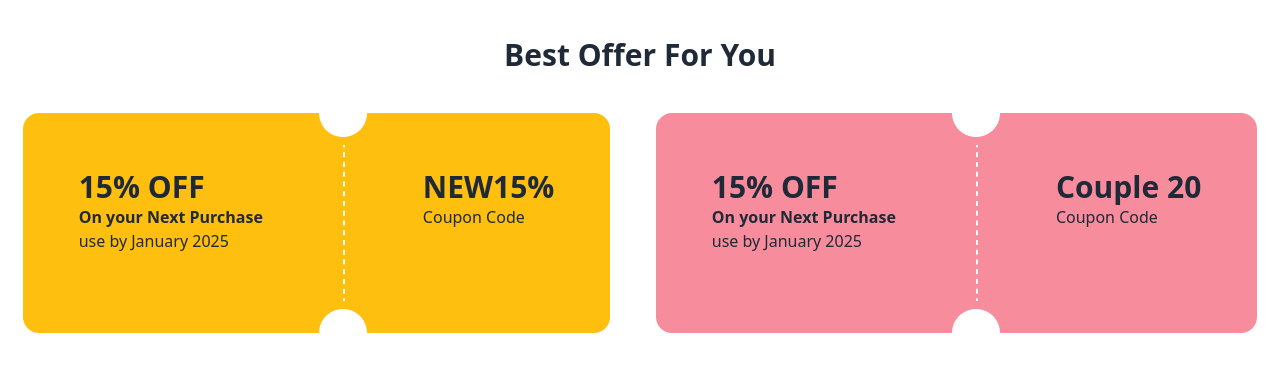
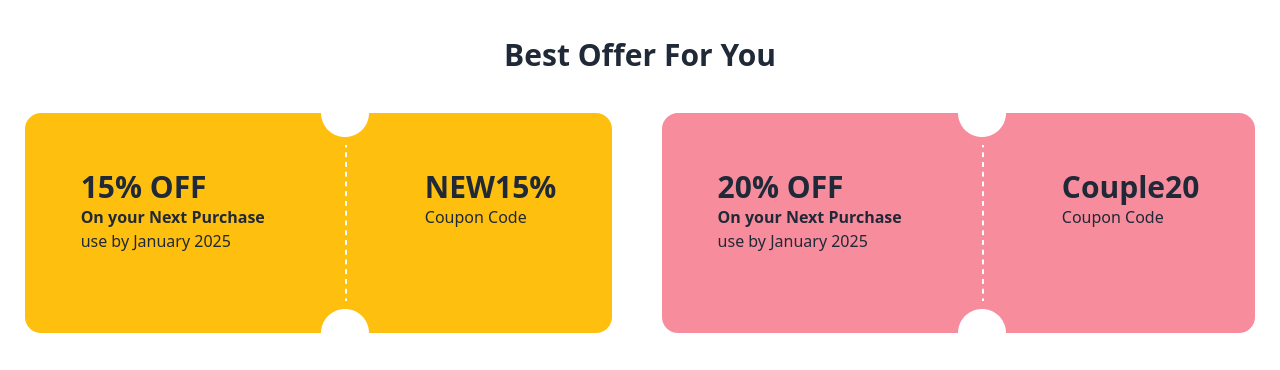
Before and after one commit to Armstain/smart_ticket, a plain HTML site: page index.html in a window 1280 px wide. Shown: the part 687-1057 px from the top of the page. Drawn offline with nearby package versions, Linux system fonts and the light colour scheme.

Commit message:
project done

```diff
--- a/index.html
+++ b/index.html
@@ -198,7 +198,7 @@
             class="second-coupon flex justify-between bg-[#F78C9C] rounded-box"
           >
             <div class="p-14">
-              <h1 class="text-3xl font-bold">15% OFF</h1>
+              <h1 class="text-3xl font-bold">20% OFF</h1>
               <h1 class="font-bold">On your Next Purchase</h1>
               <h1>use by January 2025</h1>
             </div>
@@ -206,7 +206,7 @@
               <img src="./images/cupon-devider.png" alt="" />
             </div>
             <div class="p-14">
-              <h1 class="text-3xl font-bold">Couple 20</h1>
+              <h1 class="text-3xl font-bold">Couple20</h1>
               <h1>Coupon Code</h1>
             </div>
           </div>
```
